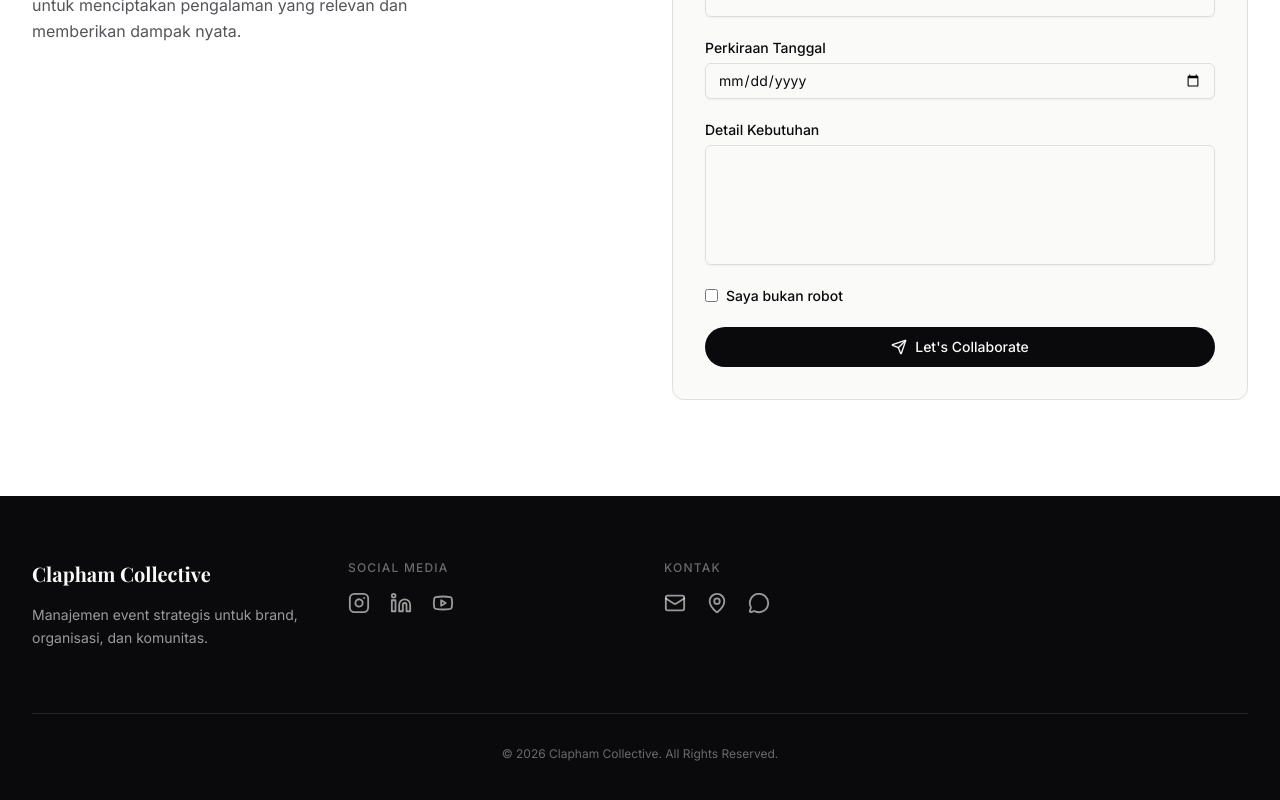
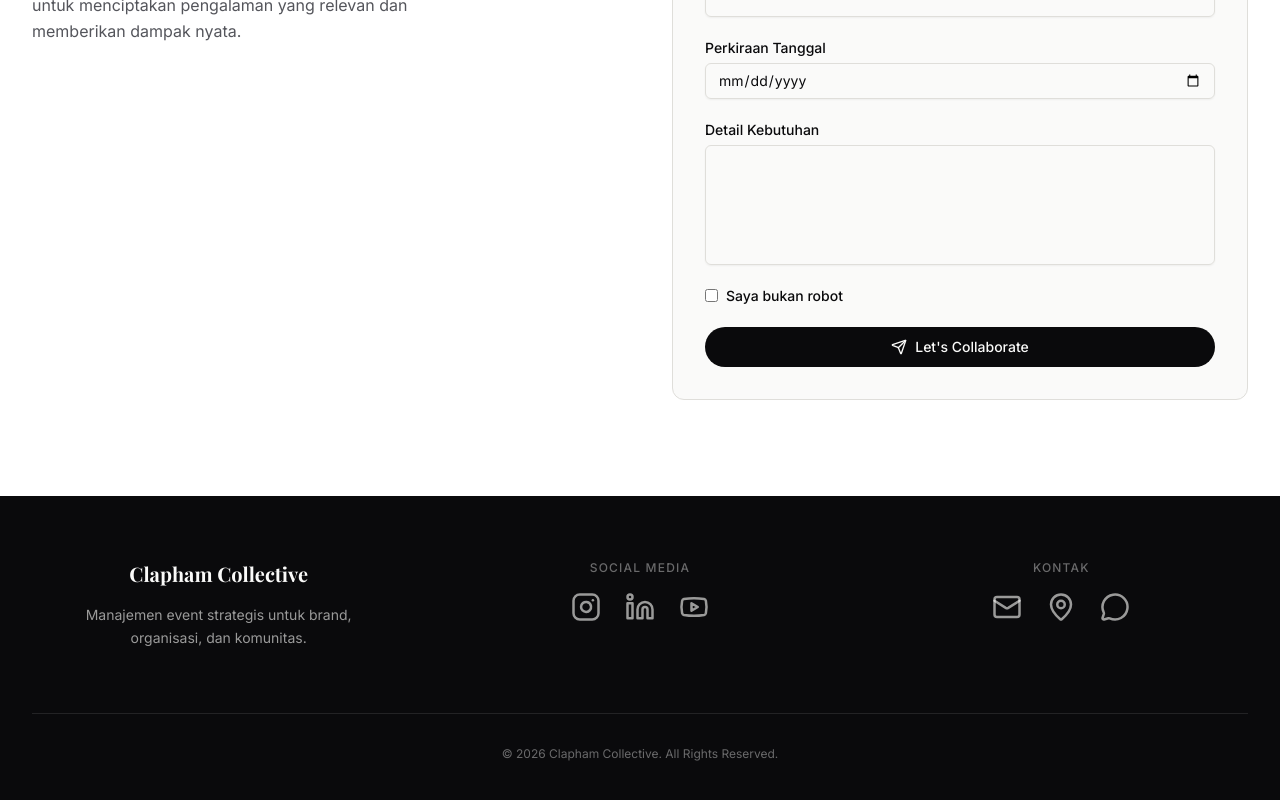
Before and after one commit to adiwaruwu03/clapham-web, a Next.js app: page / in a window 1280 px wide. Shown: the part 6599-7399 px from the top of the page. Built offline with nearby package versions, Linux system fonts and the light colour scheme; a web font is replaced by a local one.

Commit message:
Refactor footer: replace text links with social and contact icons

```diff
--- a/components/site-footer.tsx
+++ b/components/site-footer.tsx
@@ -26,14 +26,14 @@ export function SiteFooter() {
   return (
     <footer className="bg-foreground py-16 text-background">
       <div className="mx-auto max-w-7xl px-6 lg:px-8">
-        <div className="grid gap-12 md:grid-cols-4">
+       <div className="grid gap-12 md:grid-cols-3 justify-items-center text-center">
 
   {/* Brand */}
-          <div className="md:col-span-1">
+  <div>
     <span className="font-serif text-xl font-bold">
       Clapham Collective
     </span>
-            <p className="mt-4 text-sm leading-relaxed text-background/60">
+    <p className="mt-4 text-sm leading-relaxed text-background/60 max-w-xs mx-auto">
       Manajemen event strategis untuk brand, organisasi, dan komunitas.
     </p>
   </div>
@@ -43,7 +43,7 @@ export function SiteFooter() {
     <p className="text-xs font-medium uppercase tracking-widest text-background/40">
       Social Media
     </p>
-            <div className="mt-4 flex gap-5">
+    <div className="mt-4 flex justify-center gap-6">
       {socials.map((item, index) => {
         const Icon = item.icon
         return (
@@ -54,7 +54,7 @@ export function SiteFooter() {
             rel="noopener noreferrer"
             className="text-background/60 hover:text-background transition"
           >
-                    <Icon size={22} />
+            <Icon size={30} />
           </a>
         )
       })}
@@ -66,7 +66,7 @@ export function SiteFooter() {
     <p className="text-xs font-medium uppercase tracking-widest text-background/40">
       Kontak
     </p>
-            <div className="mt-4 flex gap-5">
+    <div className="mt-4 flex justify-center gap-6">
       {kontak.map((item, index) => {
         const Icon = item.icon
         return (
@@ -77,7 +77,7 @@ export function SiteFooter() {
             rel="noopener noreferrer"
             className="text-background/60 hover:text-background transition"
           >
-                    <Icon size={22} />
+            <Icon size={30} />
           </a>
         )
       })}
```
Lines whose indentation alone changed are shown as unchanged.
